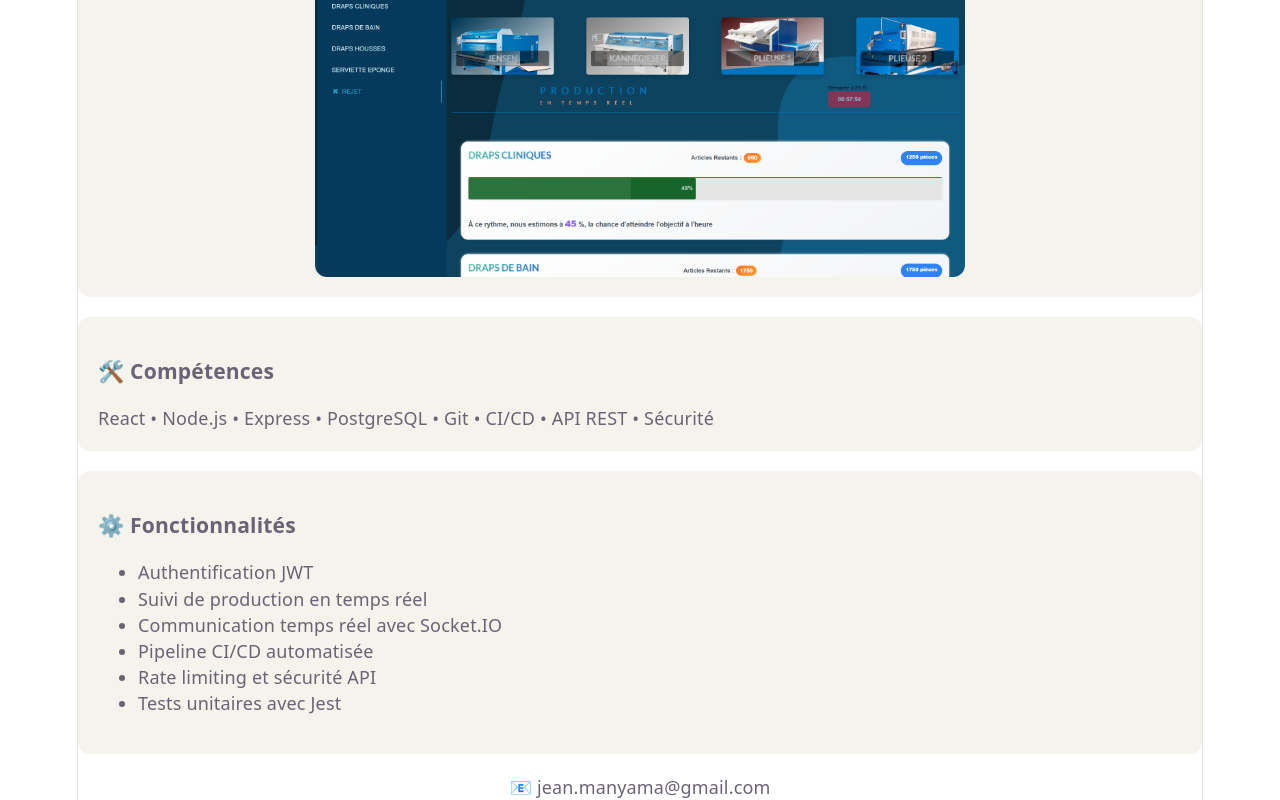
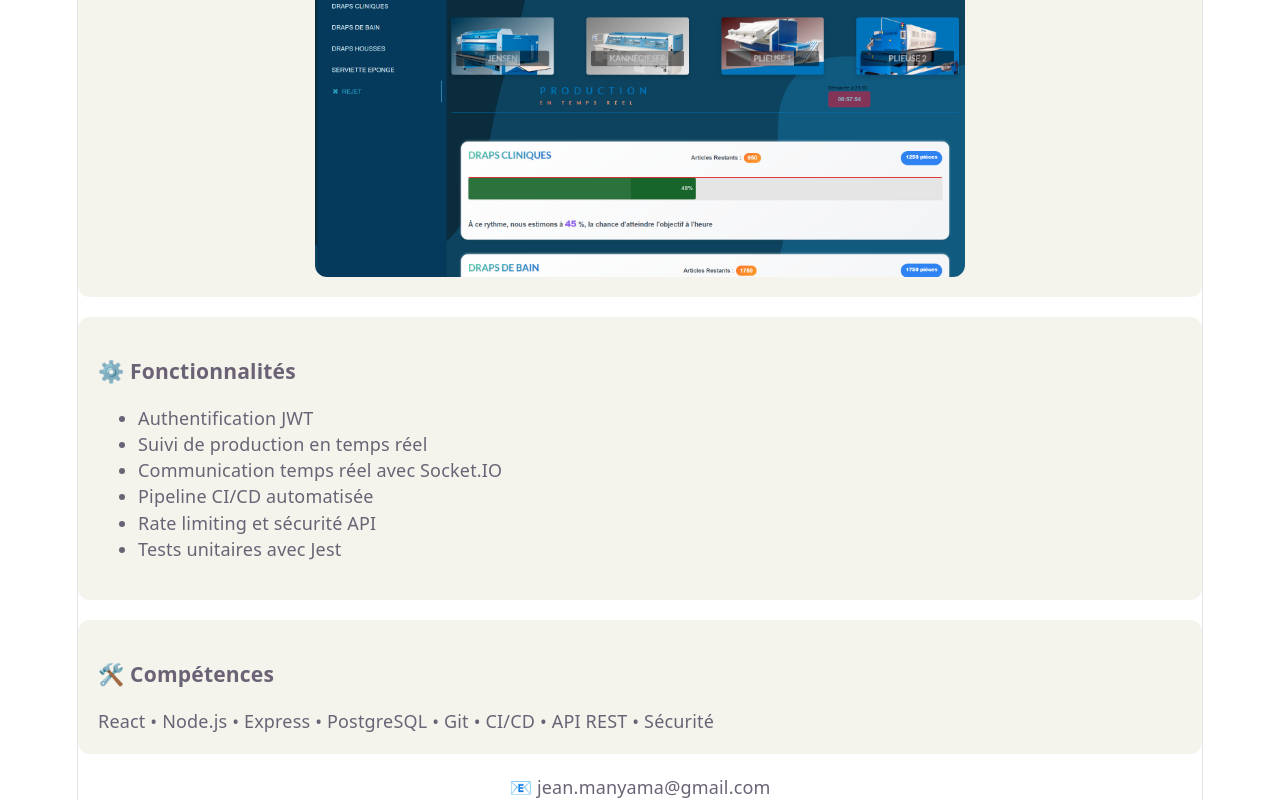
Before and after one commit to JeanManyama/portfolio, a React app: page / in a window 1280 px wide. Shown: the part 584-1384 px from the top of the page. Built offline with nearby package versions, Linux system fonts and the light colour scheme; the HTML template or start-up script is replaced by a standard one.

Commit message:
Modif fonctionnalités

```diff
--- a/src/App.jsx
+++ b/src/App.jsx
@@ -41,13 +41,7 @@ export default function App() {
         <img src="/production-dashboard.png" alt="production-dashboard" className="dashboard-img"/>
       </section>
 
-      {/* COMPÉTENCES */}
-      <section className="card">
-        <h3>🛠️ Compétences</h3>
-        <p>React • Node.js • Express • PostgreSQL • Git • CI/CD • API REST • Sécurité</p>
-      </section>
-
-            {/* FONCTIONNALITES*/}
+                  {/* FONCTIONNALITES*/}
             <section className="card">
             <h3>⚙️ Fonctionnalités</h3>
             <ul>
@@ -60,6 +54,12 @@ export default function App() {
 </ul>
       </section>
 
+      {/* COMPÉTENCES */}
+      <section className="card">
+        <h3>🛠️ Compétences</h3>
+        <p>React • Node.js • Express • PostgreSQL • Git • CI/CD • API REST • Sécurité</p>
+      </section>
+
       {/* CONTACT */}
       <footer className="footer">
         <p>📧 jean.manyama@gmail.com</p>
```
